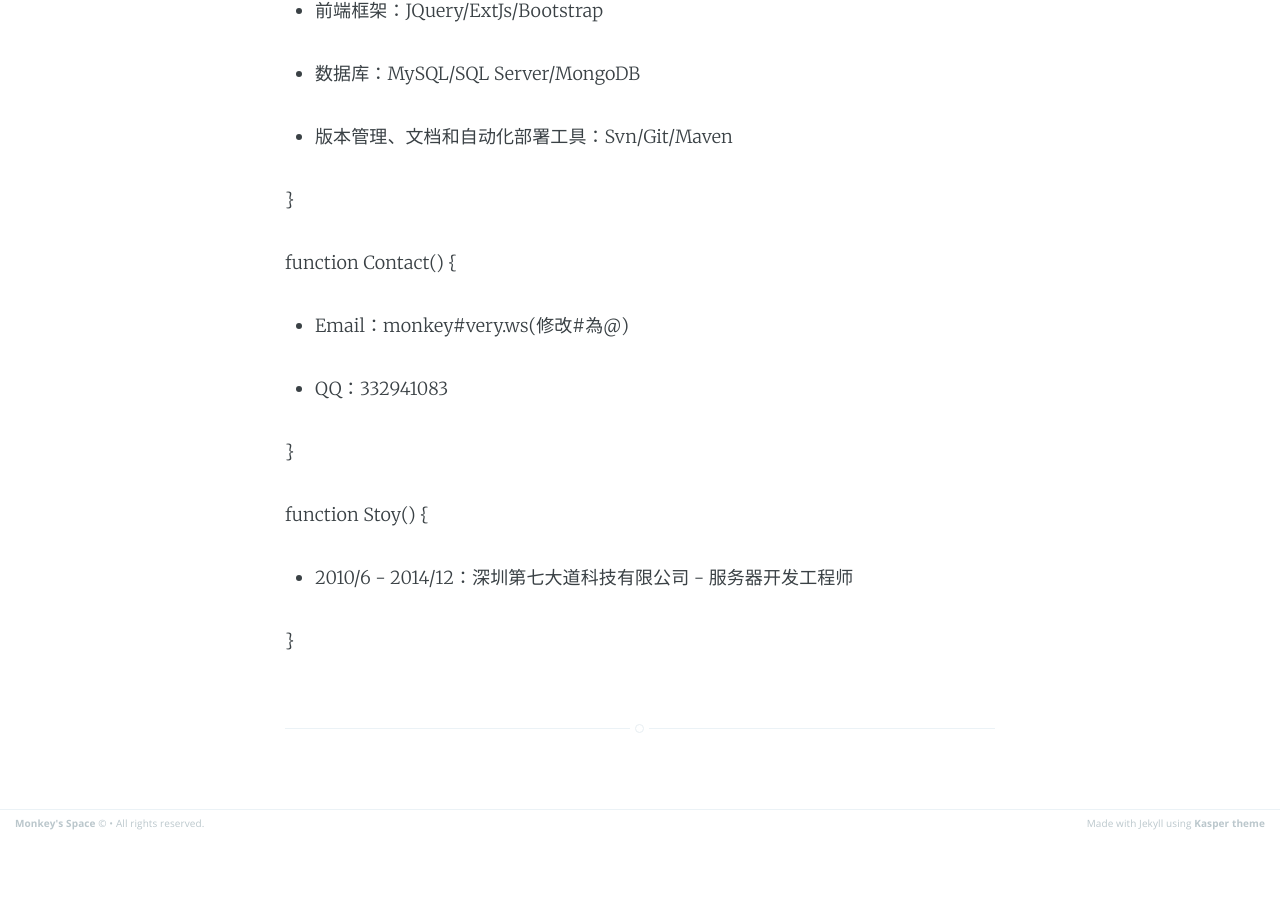
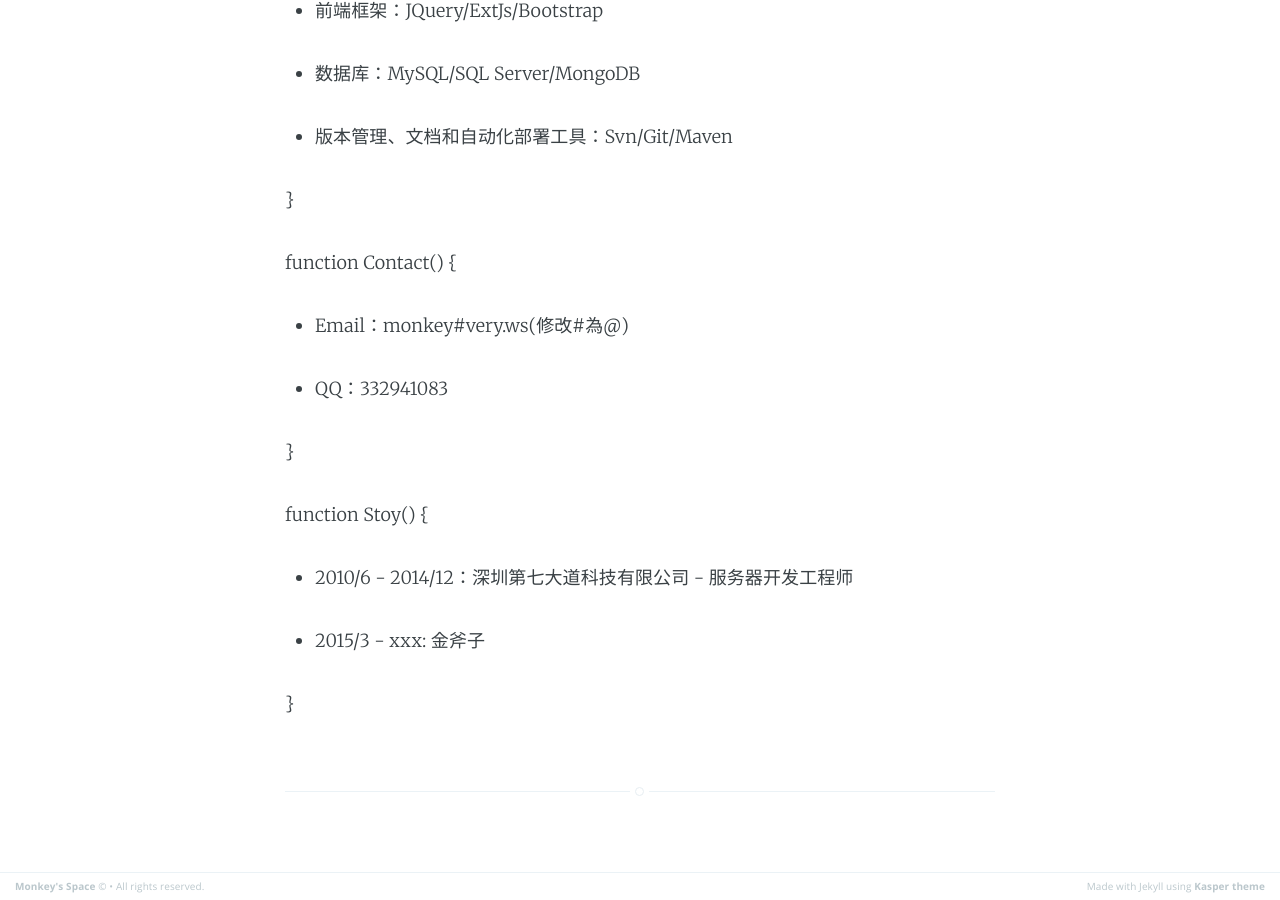
Before and after one commit to chenxiaozhong/blog, a Jekyll site: the page built from about.md, in a window 1280 px wide and 900 px high, scrolled down 816 px. Built offline with Jekyll 4.4.1, drawn with Linux system fonts in a browser that asks for light colours; Markdown is read by kramdown in place of the engine named in the settings; comment, search, counter and statistics services are not loaded; before the commit the page ends 1653 px from its top, so only the background shows below that.

Commit message:
修改介绍

```diff
--- a/about.md
+++ b/about.md
@@ -42,4 +42,6 @@ function Stoy() {
 
 * 2010/6 - 2014/12：深圳第七大道科技有限公司 - 服务器开发工程师
 
+* 2015/3 - xxx: 金斧子
+
 }
```
